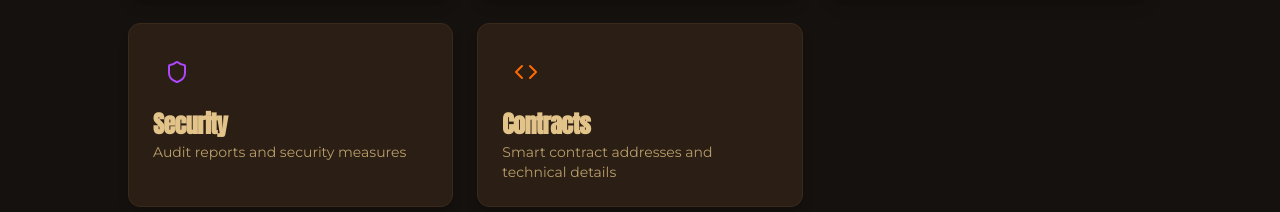
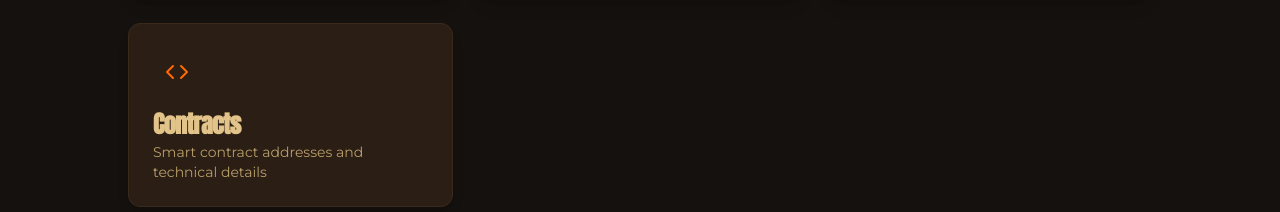
Before and after one commit to donfiapodelamanga-cpu/DonFiapo, a Next.js app in the folder don-fiapo-web/: page /en/docs in a window 1280 px wide. Shown: the part 421-633 px from the top of the page. Built offline with nearby package versions, Linux system fonts and the light colour scheme; no server answers; what @solana/wallet-adapter-react, @solana/wallet-adapter-react-ui would draw is missing.

Commit message:
fix: Remove Security section from docs page

```diff
--- a/don-fiapo-web/src/app/[locale]/docs/page.tsx
+++ b/don-fiapo-web/src/app/[locale]/docs/page.tsx
@@ -28,13 +28,7 @@ const docSections = [
     href: "/docs/getting-started",
     color: "text-green-500",
   },
-  {
-    icon: Shield,
-    title: "Security",
-    description: "Audit reports and security measures",
-    href: "/docs/security",
-    color: "text-purple-500",
-  },
+
   {
     icon: Code,
     title: "Contracts",
```
